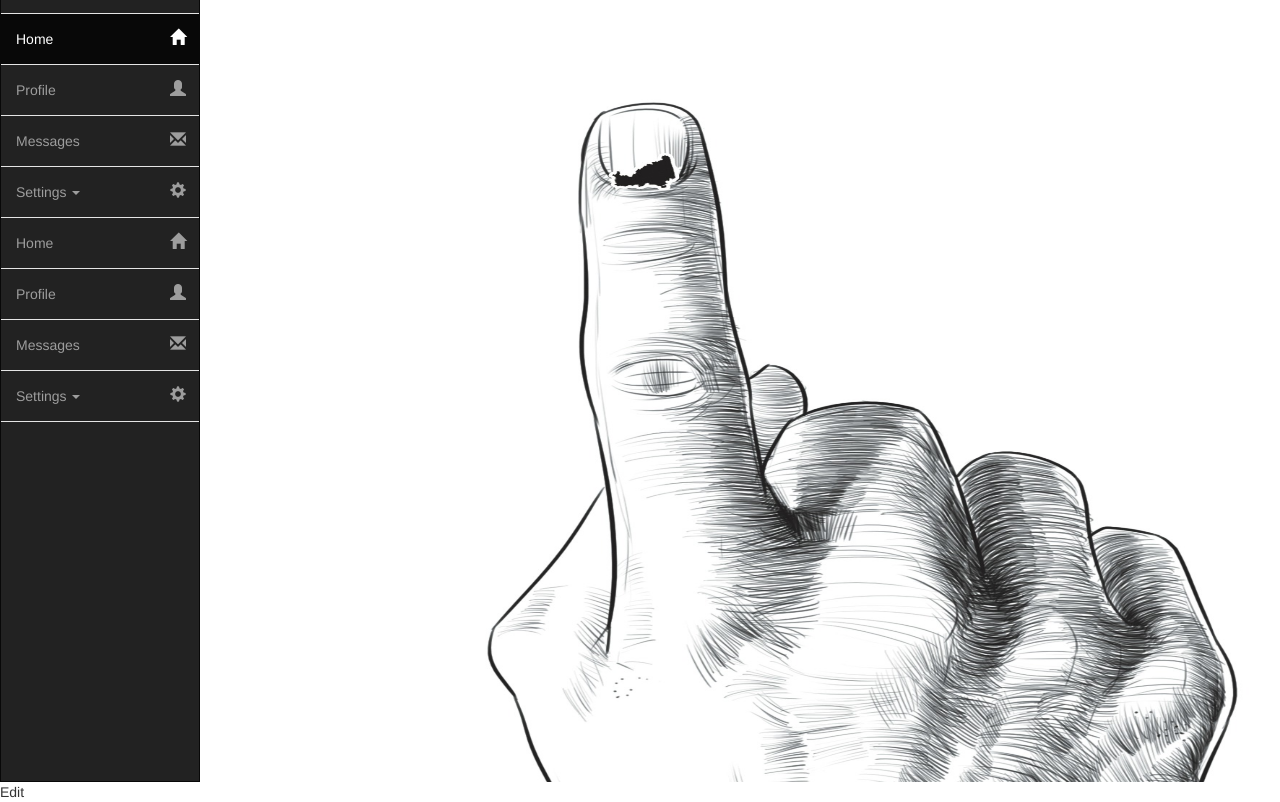
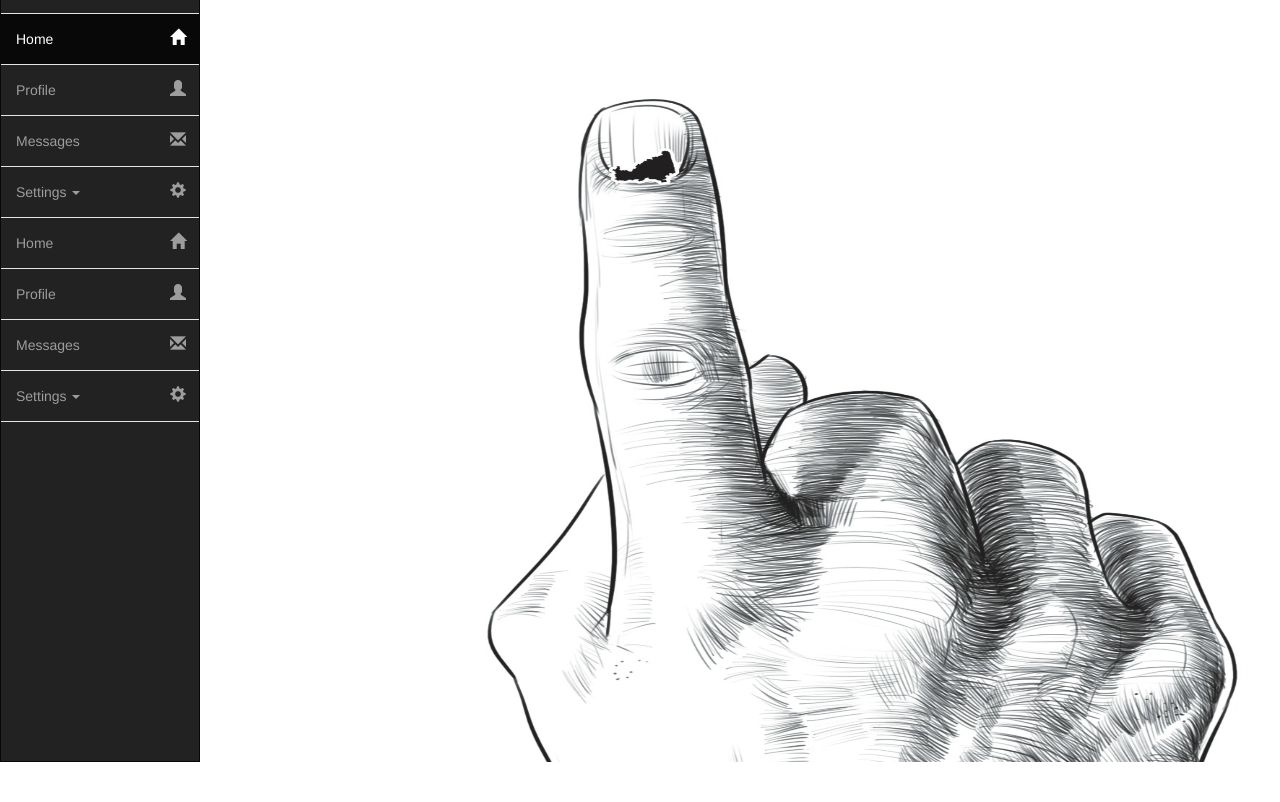
Before and after one commit to maniyalraj/sevak, a website: page index.html in a window 1280 px wide. Shown: the part 38-840 px from the top of the page. After the commit the page ends 800 px from the top, so only its background shows below. Drawn offline with nearby package versions, Linux system fonts and the light colour scheme; some packages are replaced by stand-ins of ours.

Commit message:
Edit removed

```diff
--- a/index.html
+++ b/index.html
@@ -14,6 +14,5 @@
 	<body ng-app="sevak" >
 		<div ng-include="'views/navigation.html'"></div>
 		<div class="ng-view"></div>
-		Edit
 	</body>
 </html>
```
